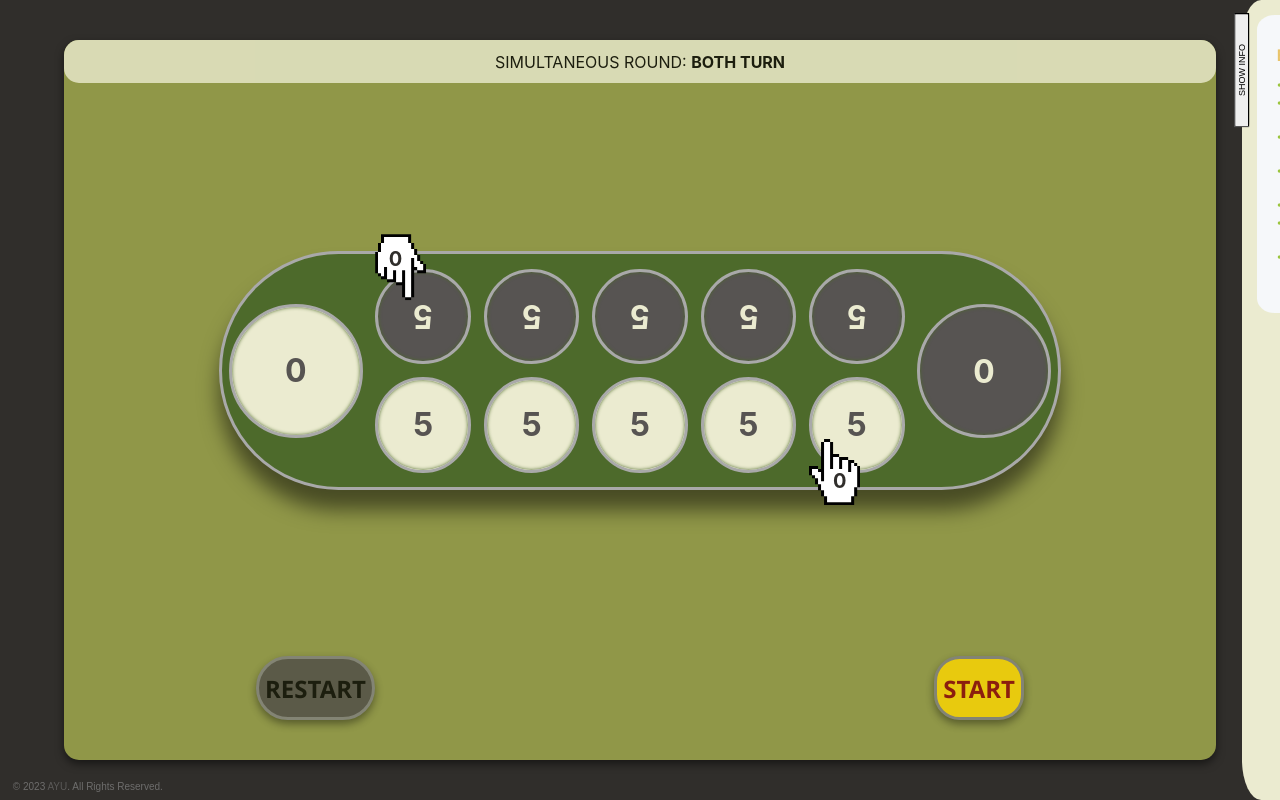
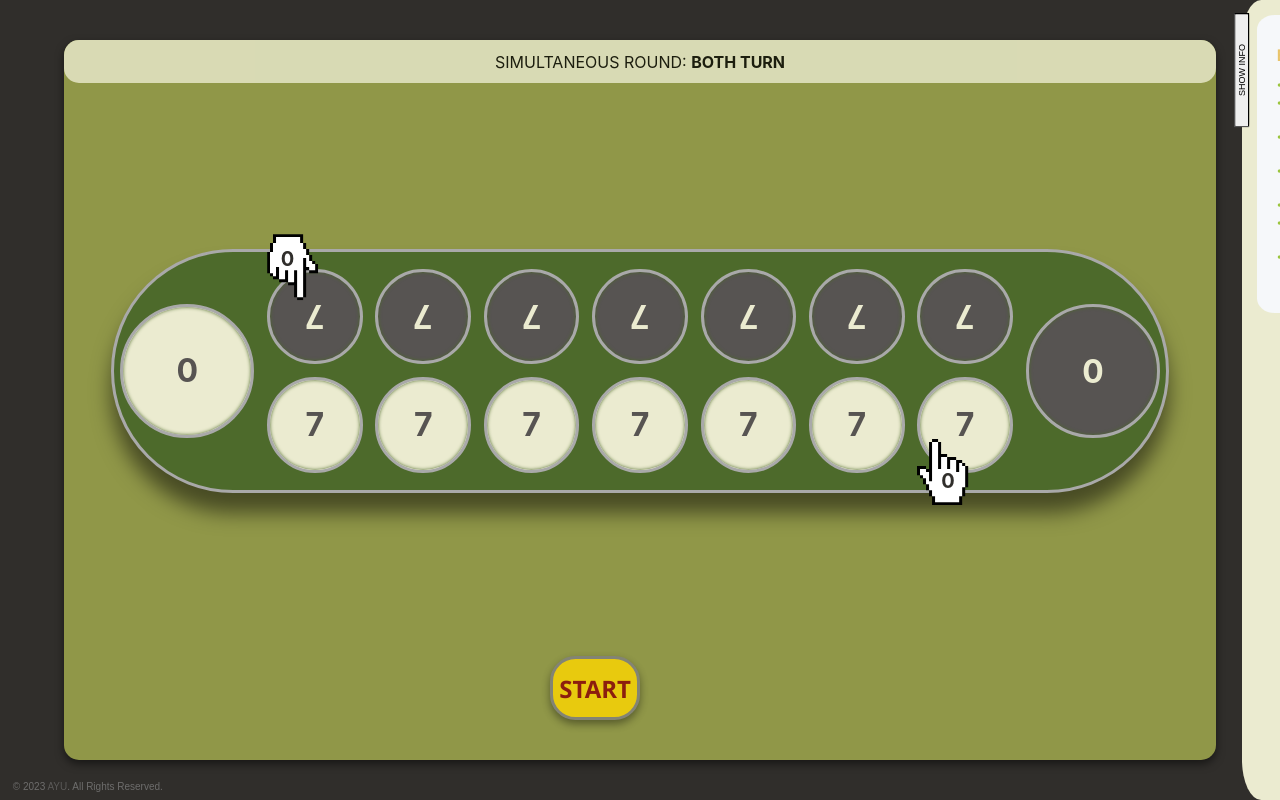
Before and after one commit to ubAI6689/congkak-react, a React (Create React App) app: page / in a window 1280 px wide. Built offline with nearby package versions, Linux system fonts and the light colour scheme.

Commit message:
Limit the symmetry movement during starting phase

```diff
--- a/src/components/CongkakBoard.css
+++ b/src/components/CongkakBoard.css
@@ -69,7 +69,7 @@ body {
 .app-wrapper .button {
   position: absolute;
   bottom: 10%;
-  right: 20%;
+  right: 50%;
   height: 8vh;
   width: auto;
   border-radius: 2vw;
@@ -87,22 +87,7 @@ body {
   /* Add additional styling for the button */
 }
 
-.app-wrapper .button-refresh {
-  position: absolute;
-  bottom: 10%;
-  left: 20%;
-  /* padding: 1%; */
-  height: 8vh;
-  width: auto;
-  border-radius: 20vh;
-  box-shadow: 0px 4px 8px rgba(0, 0, 0, 0.5);
-  margin-right: 10vw;
-  /* margin-top: 1%;  */
-
-  opacity: 0.8;
-  font-family:'Segoe UI', Tahoma, Geneva, Verdana, sans-serif;
-  font-weight: bold;
-  font-size: 3vh;
+.button .refresh {
   color: black;
   background-color: #4f4c48;
   border: solid gray;/* box-shadow: 0 0 10px gold; */
--- a/src/components/CongkakBoard.js
+++ b/src/components/CongkakBoard.js
@@ -172,6 +172,8 @@ const CongkakBoard = () => {
       } else if (startingPositionLower === null || seeds[startingPositionLower] === 0) {
         handleWrongSelection(setShakeCursor, setShowSelectionMessage);
         console.log("Please select starting position for Player Lower")
+      } else if ((startingPositionLower !== MIN_INDEX_LOWER && MAX_INDEX_UPPER - startingPositionUpper === MAX_INDEX_LOWER - startingPositionLower) || (startingPositionUpper !== MIN_INDEX_UPPER && MAX_INDEX_UPPER - startingPositionUpper === MAX_INDEX_LOWER - startingPositionLower)){
+        handleWrongSelection(setShakeCursor, setShowSelectionMessage);
       } else {
         console.log("START GAME!")
         setIsStartButtonPressed(true);
@@ -877,18 +879,21 @@ const CongkakBoard = () => {
             />
           </div>
         </div>
-        {showSelectionMessage && (
+        {/* {showSelectionMessage && (
           <div className="selection-message">
             Please select a valid position.
-          </div>)}
+          </div>)} */}
         <div className='button-group'>
-          {!isStartButtonPressed && gamePhase === STARTING_PHASE && (
+          {!isStartButtonPressed && gamePhase === STARTING_PHASE && !isGameOver && (
               <button className="button start"
               onClick={() => startButtonPressed()}>START</button>
           )}
           {!isStartButtonPressed && (gamePhase === SIMULTANEOUS_SELECT || gamePhase === SIMULTANEOUS_SELECT_LOWER || gamePhase === SIMULTANEOUS_SELECT_UPPER) && (
             <button className='button resume' onClick={() => startButtonPressed()}>RESUME</button>
           )}
+          {isGameOver && (<button className="button refresh" onClick={() => window.location.reload(true)}>
+            RESTART
+          </button>)}
           {isGameOver && (
             <div className="game-over-message">
               {outcomeMessage}
@@ -900,9 +905,6 @@ const CongkakBoard = () => {
             onToggle={() => toggleSidebar(isSidebarOpen, setSidebarOpen)}
           />
       </div>
-      {<button className="button-refresh" onClick={() => window.location.reload(true)}>
-            RESTART
-          </button>}
       <div class="trademark-section">
         © 2023 <a href="https://twitter.com/ayuinmetaverse" target="_blank">AYU</a>. All Rights Reserved.
       </div>
--- a/src/config/config.js
+++ b/src/config/config.js
@@ -1,6 +1,6 @@
 // config.js
 
-const INIT_SEEDS_COUNT = 5;
+const INIT_SEEDS_COUNT = 7;
 const HOLE_NUMBERS = INIT_SEEDS_COUNT*2;
 const MIN_INDEX_UPPER = 0;
 const POS_MULTIPLIER = 0.6;
```
